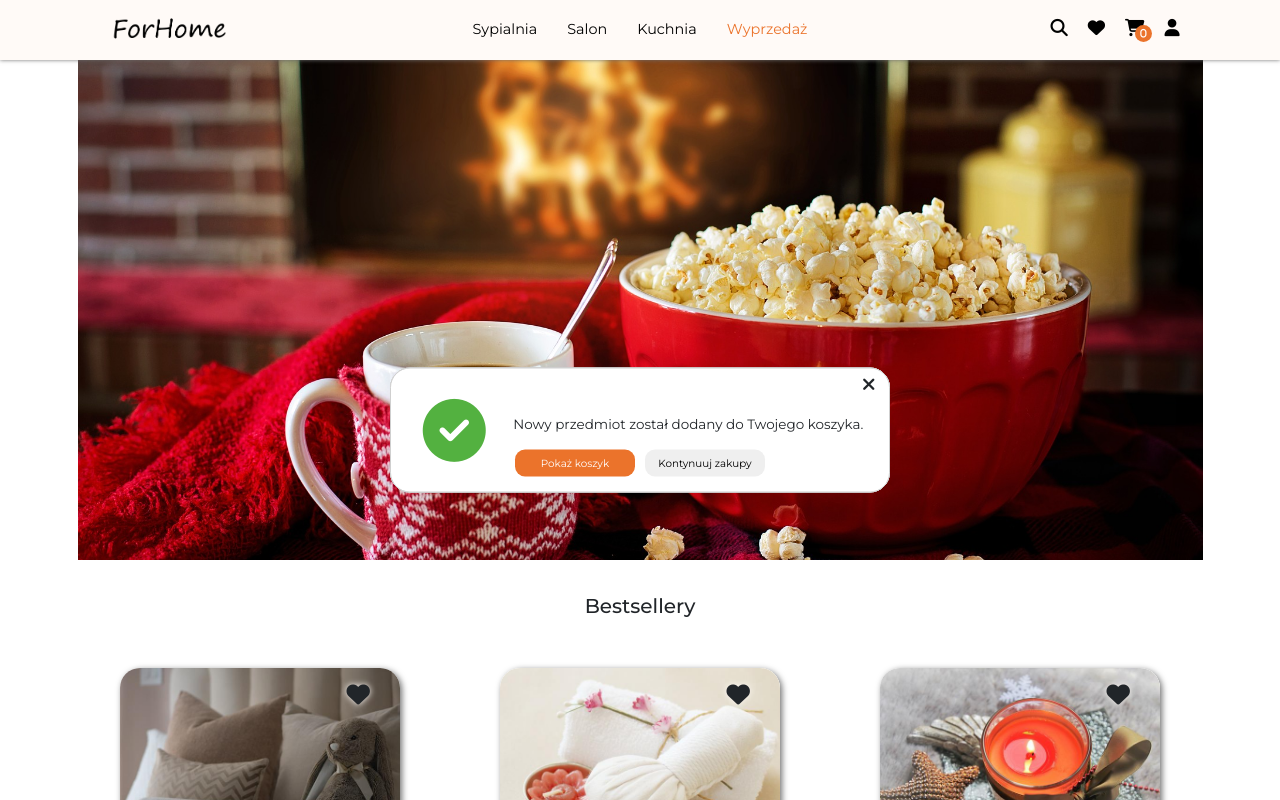
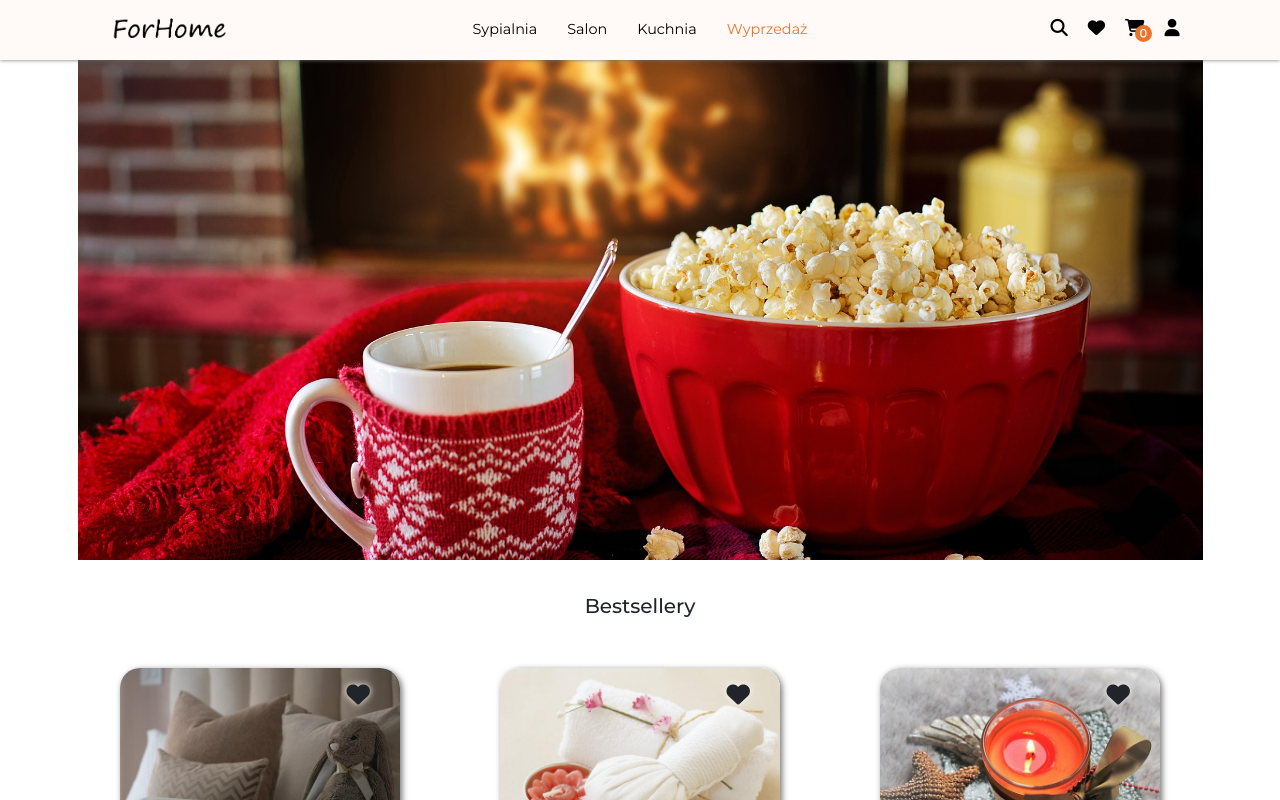
Before and after one commit to MilaKropeczka/ForHome-Shop-Online, a React (Create React App) app: page / in a window 1280 px wide. Shown: the top 800 px of the page. Built offline with nearby package versions, Linux system fonts and the light colour scheme.

Commit message:
Add function: close/open notification

```diff
--- a/src/components/Main/Box/Box.js
+++ b/src/components/Main/Box/Box.js
@@ -1,8 +1,11 @@
-import React from 'react';
+import React, { useState } from 'react';
 import styles from './Box.module.sass';
 import Col from 'react-bootstrap/Col';
 
 function Box(props) {
+	let checkNotification = false;
+	const [notification, setNotification] = useState(checkNotification);
+
 	function addItem() {
 		let updateItems = [...props.handleState];
 		let editItems = updateItems[props.id];
@@ -10,6 +13,8 @@ function Box(props) {
 		editItems.amount += 1;
 		updateItems.splice(props.id, 1, editItems);
 		props.setHandleState(updateItems);
+
+		setNotification(true);
 	}
 
 	function addFavorite() {
@@ -24,13 +29,13 @@ function Box(props) {
 		props.setHandleState(updateItems);
 	}
 
-	return (
-		<>
+	function Notification() {
+		return (
 			<div className={styles.infoBox}>
 				<div className={styles.check}>
-					<i class={`fa-solid fa-circle-check`}></i>
+					<i className={`fa-solid fa-circle-check`}></i>
 				</div>
-				<div className={styles.xmark}>
+				<div className={styles.xmark} onClick={closeNotification}>
 					<i className={`fa-solid fa-xmark`}></i>
 				</div>
 				<div className={styles.addItem}>
@@ -41,6 +46,17 @@ function Box(props) {
 					<button className={styles.btn2}>Kontynuuj zakupy</button>
 				</div>
 			</div>
+		);
+	}
+
+	function closeNotification() {
+		setNotification(false);
+	}
+
+	return (
+		<>
+			{/* {Notification()} */}
+			{notification === true ? Notification() : null}
 			<Col>
 				<div className={`${styles.box}`}>
 					<div className={styles.img}>
@@ -66,6 +82,7 @@ function Box(props) {
 							{props.newPrice ? props.newPrice + ` zł` : null}
 						</p>
 					</div>
+					{/* <div className={styles.buy} onClick={Notification}> */}
 					<div className={styles.buy} onClick={addItem}>
 						Dodaj do koszyka
 					</div>
```
